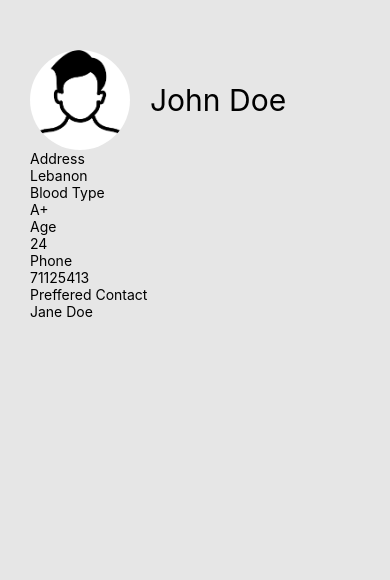
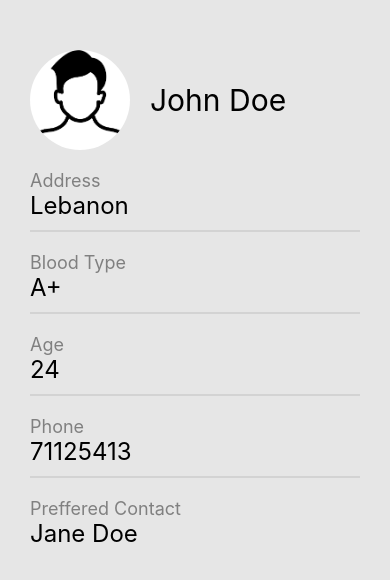
Before and after one commit to JeanPaul-AbiZeid/SOS, a React Native app in the folder SOS-ReactNative/: screen / in a window 390 px wide. Shown: the top 580 px of the page. Built offline with nearby package versions, Linux system fonts and the light colour scheme.

Commit message:
frontend: adding style to the titles and info

```diff
--- a/SOS-ReactNative/components/Profile/Profile.js
+++ b/SOS-ReactNative/components/Profile/Profile.js
@@ -12,37 +12,37 @@ export default function Profile() {
         </View>
 
         <View>
-            <View>
-                <Text>Address</Text>
-                <Text>Lebanon</Text>
+            <View style={styles.infoContainer}>
+                <Text style={styles.title}>Address</Text>
+                <Text style={styles.info}>Lebanon</Text>
+            </View>
+        </View>
+
+        <View>
+            <View style={styles.infoContainer}>
+                <Text style={styles.title}>Blood Type</Text>
+                <Text style={styles.info}>A+</Text>
+            </View>
+        </View>
+
+        <View>
+            <View style={styles.infoContainer}>
+                <Text style={styles.title}>Age</Text>
+                <Text style={styles.info}>24</Text>
+            </View>
+        </View>
+
+        <View>
+            <View style={styles.infoContainer}>
+                <Text style={styles.title}>Phone</Text>
+                <Text style={styles.info}>71125413</Text>
             </View>
         </View>
 
         <View>
             <View>
-                <Text>Blood Type</Text>
-                <Text>A+</Text>
-            </View>
-        </View>
-
-        <View>
-            <View>
-                <Text>Age</Text>
-                <Text>24</Text>
-            </View>
-        </View>
-
-        <View>
-            <View>
-                <Text>Phone</Text>
-                <Text>71125413</Text>
-            </View>
-        </View>
-
-        <View>
-            <View>
-                <Text>Preffered Contact</Text>
-                <Text>Jane Doe</Text>
+                <Text style={styles.title}>Preffered Contact</Text>
+                <Text style={styles.info}>Jane Doe</Text>
             </View>
         </View>
 
--- a/SOS-ReactNative/components/Profile/styles.js
+++ b/SOS-ReactNative/components/Profile/styles.js
@@ -23,6 +23,20 @@ const styles = StyleSheet.create({
         fontWeight: '400',
         marginLeft: 20,
     },
+    title: {
+        color: 'gray',
+        fontSize: 18,
+        marginTop: 20
+    },
+    info: {
+        fontSize: 24,
+        fontWeight: '400',
+        marginBottom: 10,
+    },
+    infoContainer: {
+        borderBottomColor: 'lightgray',
+        borderBottomWidth: 2,
+    }
 
 });
 
```
